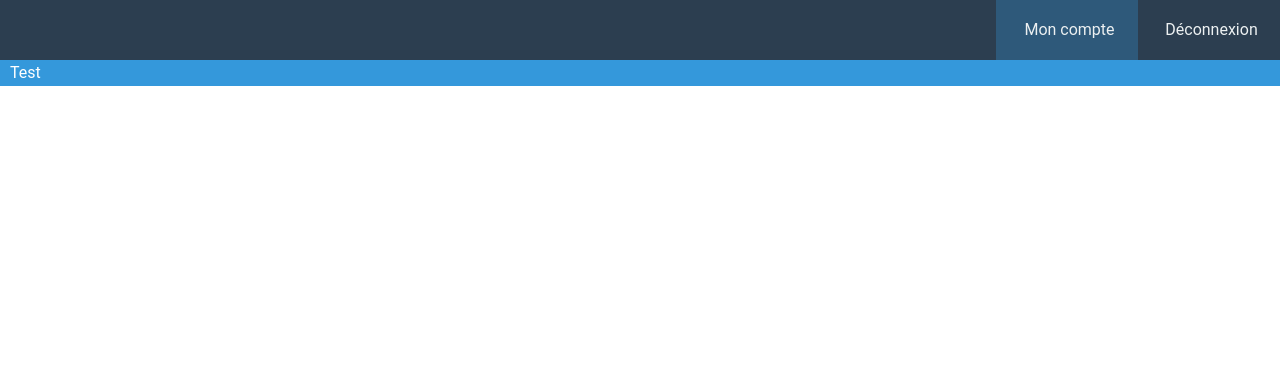
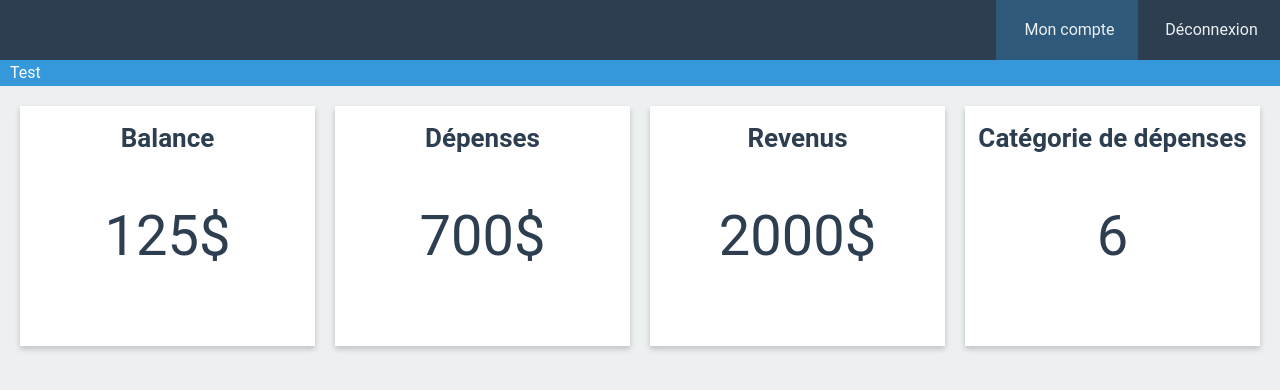
Before and after one commit to RaccoonFive/BudgetAppDesign, a website: page dashboard.html in a window 1280 px wide. Drawn offline with nearby package versions, Linux system fonts and the light colour scheme; files that its build step writes are made by us from their sources; a web font is replaced by a local one.

Commit message:
Added dashboard boxes

```diff
--- a/dashboard.html
+++ b/dashboard.html
@@ -6,6 +6,7 @@
   <meta http-equiv="X-UA-Compatible" content="ie=edge">
   <link rel="stylesheet" href="css/app.css">
   <link rel="stylesheet" href="css/font.css">
+  <link rel="stylesheet" href="css/dashboard.css">
   <script src="js/jquery-3.3.1.min.js"></script>
   <script src="js/application.js"></script>
   <title>Dashboard</title>
@@ -56,10 +57,30 @@
   </nav>
 
 
-  <div class="dashboardCounters">
-    <div class="dashboardCounter">
+  <div class="dashboardBoxWrapper">
+    <div class="dashboardBox">
+      <h1 class="dashboardBox__title">Balance</h1>
+      <span class="dashboardBox__value">125$</span>
+    </div>
 
+    <div class="dashboardBox">
+      <h1 class="dashboardBox__title">Dépenses</h1>
+      <span class="dashboardBox__value">700$</span>
     </div>
+
+    <div class="dashboardBox">
+      <h1 class="dashboardBox__title">Revenus</h1>
+      <span class="dashboardBox__value">2000$</span>
+    </div>
+
+    <div class="dashboardBox">
+      <h1 class="dashboardBox__title">Catégorie de dépenses</h1>
+      <span class="dashboardBox__value">6</span>
+    </div>
+  </div>
+
+  <div class="container_graph">
+
   </div>
 
 
--- a/sass/app.scss
+++ b/sass/app.scss
@@ -27,6 +27,37 @@ input::placeholder {
 input:focus {
   border-bottom: $darkBlue_color 2px solid;
 }
+
+.dashboardBoxWrapper {
+  display: grid;
+  grid-template-columns: repeat(4, 1fr);
+  grid-gap: 20px;
+  margin-left: 20px;
+  margin-right: 20px;
+  margin-top: 20px;
+
+
+  .dashboardBox {
+    height: 240px;
+    display: flex;
+    flex-direction: column;
+    align-items: center;
+    color: $darkBlue_color;
+    background: #ffffff;
+    box-shadow: 0 3px 6px rgba(0,0,0,0.10), 0 3px 6px rgba(0,0,0,0.10);
+
+    .dashboardBox__title {
+      font-size: 26px;
+    }
+
+    .dashboardBox__value {
+      font-size: 56px;
+      margin-top: 32px;
+    }
+  }
+}
+
+
 
 
 .navbar{
--- /dev/null
+++ b/sass/dashboard.scss
@@ -0,0 +1,9 @@
+@import 'variables';
+
+body {
+  background: $white_color;
+}
+
+.dashboardCounter{
+  background: #ffffff;
+}
```
Also changed, not shown: css/app.css.
